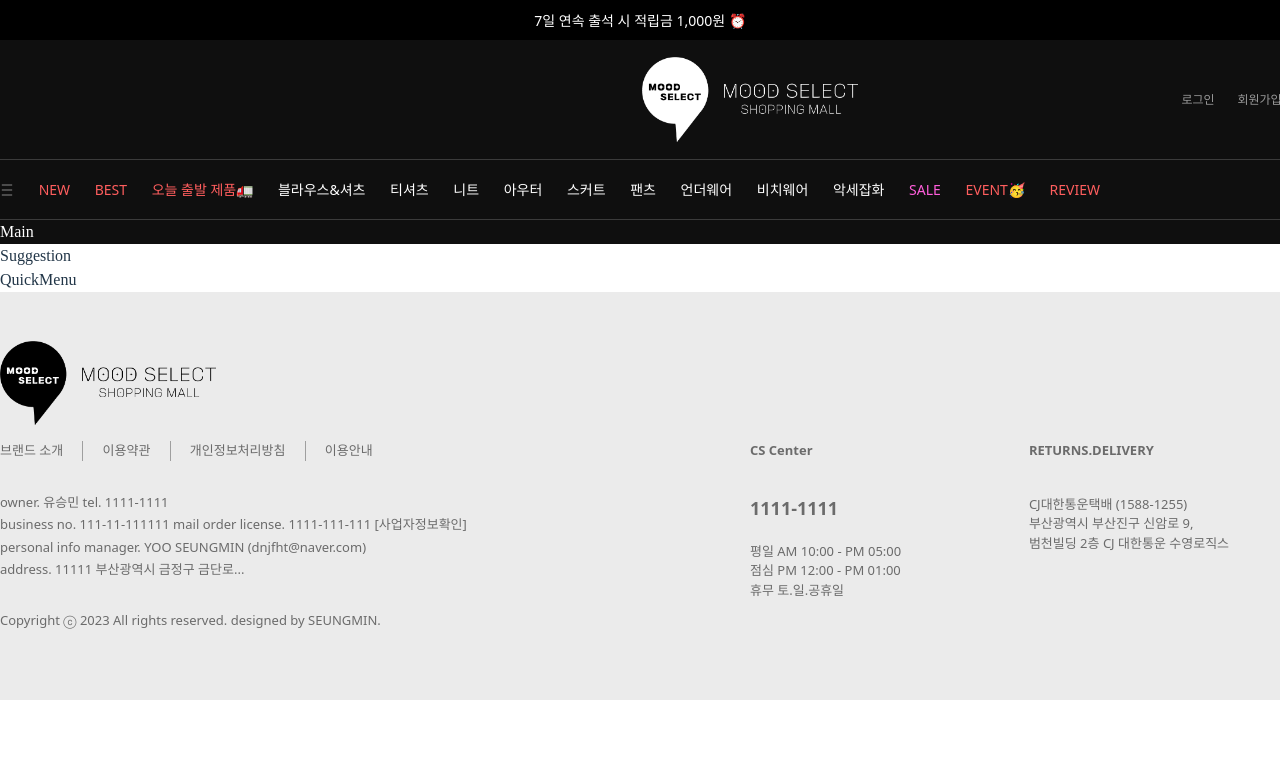
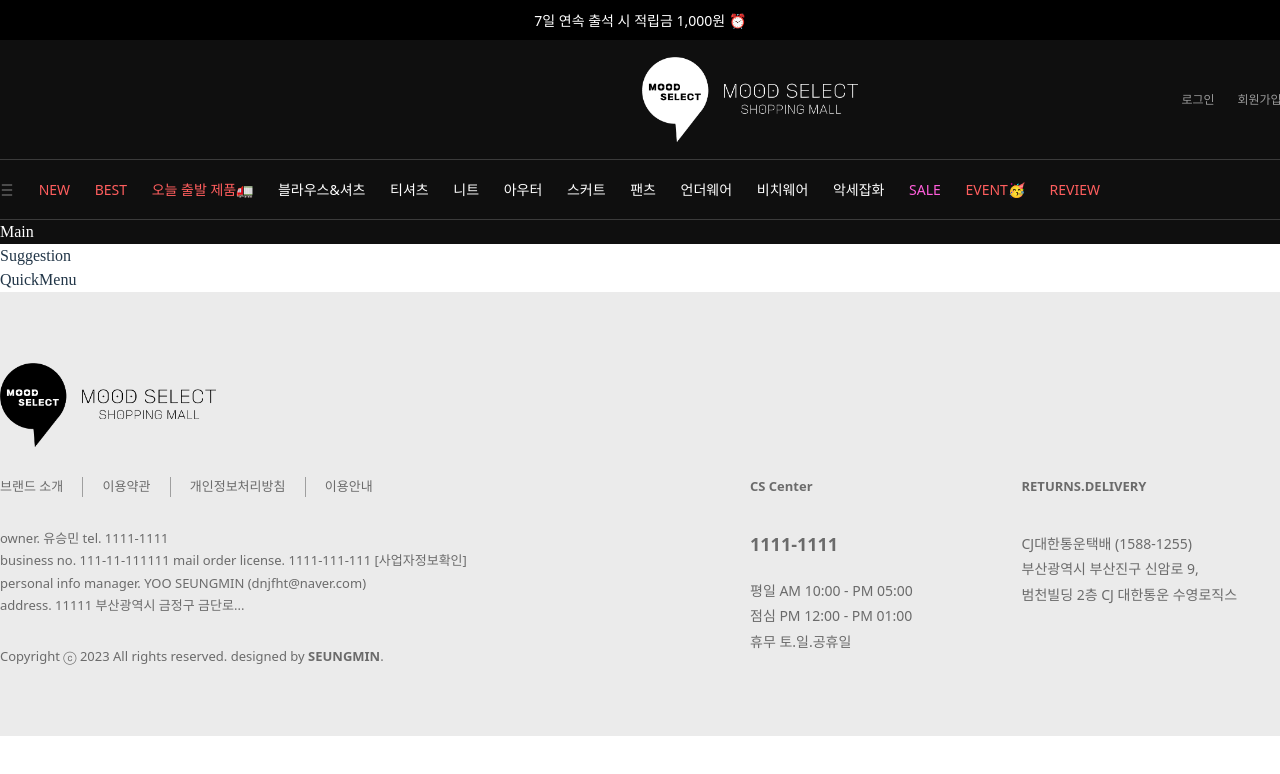
Before and after one commit to andrew-tg-song/mood-select, a React (Vite) app in the folder packages/frontend/: page / in a window 1280 px wide. Shown: the top 774 px of the page. Built offline with nearby package versions, Linux system fonts and the light colour scheme; a web font is replaced by a local one.

Commit message:
design : Footer component DarkMode UI CSS

```diff
--- a/packages/frontend/src/components/Footer.tsx
+++ b/packages/frontend/src/components/Footer.tsx
@@ -14,12 +14,12 @@ export default function Footer() {
           : 'bg-[#ebebeb] text-[#6b6b6b] border-t-[0.8px] border-[#ebebeb] border-solid'
       } w-[100%] text-[0.8125rem] font-sans`}
     >
-      <div className="w-[93.75rem] h-[100%] pt-[3rem] pb-[4.375rem] box-border mx-auto flex flex-col justify-between relative">
+      <div className="w-[93.75rem] h-[100%] py-[4.375rem] box-border mx-auto flex flex-col justify-between relative">
         <div className="w-[216px]">
           <img className="w-[100%] height-[100%] object-cover" src={`${darkMode === 'light' ? lightLogo : darkLogo}`} />
         </div>
 
-        <div className="w-[100%] h-[100%] mt-[1rem] flex flex-row">
+        <div className="w-[100%] h-[100%] mt-[1.875rem] flex flex-row">
           <div className="w-[50%] h-[100%]">
             <ul className="flex">
               <li className="pr-[1.2rem] border-r-[0.8px] border-[#9f9f9f]">브랜드 소개</li>
@@ -37,7 +37,9 @@ export default function Footer() {
               <br />
               address. 11111 부산광역시 금정구 금단로...
             </p>
-            <p>Copyright ⓒ 2023 All rights reserved. designed by SEUNGMIN.</p>
+            <p>
+              Copyright ⓒ 2023 All rights reserved. designed by <span className="font-bold">SEUNGMIN</span>.
+            </p>
           </div>
 
           <div className="w-[50%] h-[100%]">
@@ -45,7 +47,7 @@ export default function Footer() {
               <li>
                 <p className="mb-[2.125rem] font-bold">CS Center</p>
                 <p className="text-[1.125rem] font-bold mb-[1.25rem]">1111-1111</p>
-                <p>
+                <p className="text-[0.875rem] leading-[1.6rem]">
                   평일 AM 10:00 - PM 05:00
                   <br />
                   점심 PM 12:00 - PM 01:00
@@ -55,7 +57,7 @@ export default function Footer() {
               </li>
               <li>
                 <p className="mb-[2.125rem] font-bold">RETURNS.DELIVERY</p>
-                <p>
+                <p className="text-[0.875rem] leading-[1.6rem]">
                   CJ대한통운택배 (1588-1255)
                   <br />
                   부산광역시 부산진구 신암로 9,
@@ -65,7 +67,7 @@ export default function Footer() {
               </li>
               <li>
                 <p className="mb-[2.125rem] font-bold">BANK INFO</p>
-                <p>
+                <p className="text-[0.875rem] leading-[1.6rem]">
                   국민. 000000-00-000000
                   <br />
                   농협. 000-0000-0000-00
```
